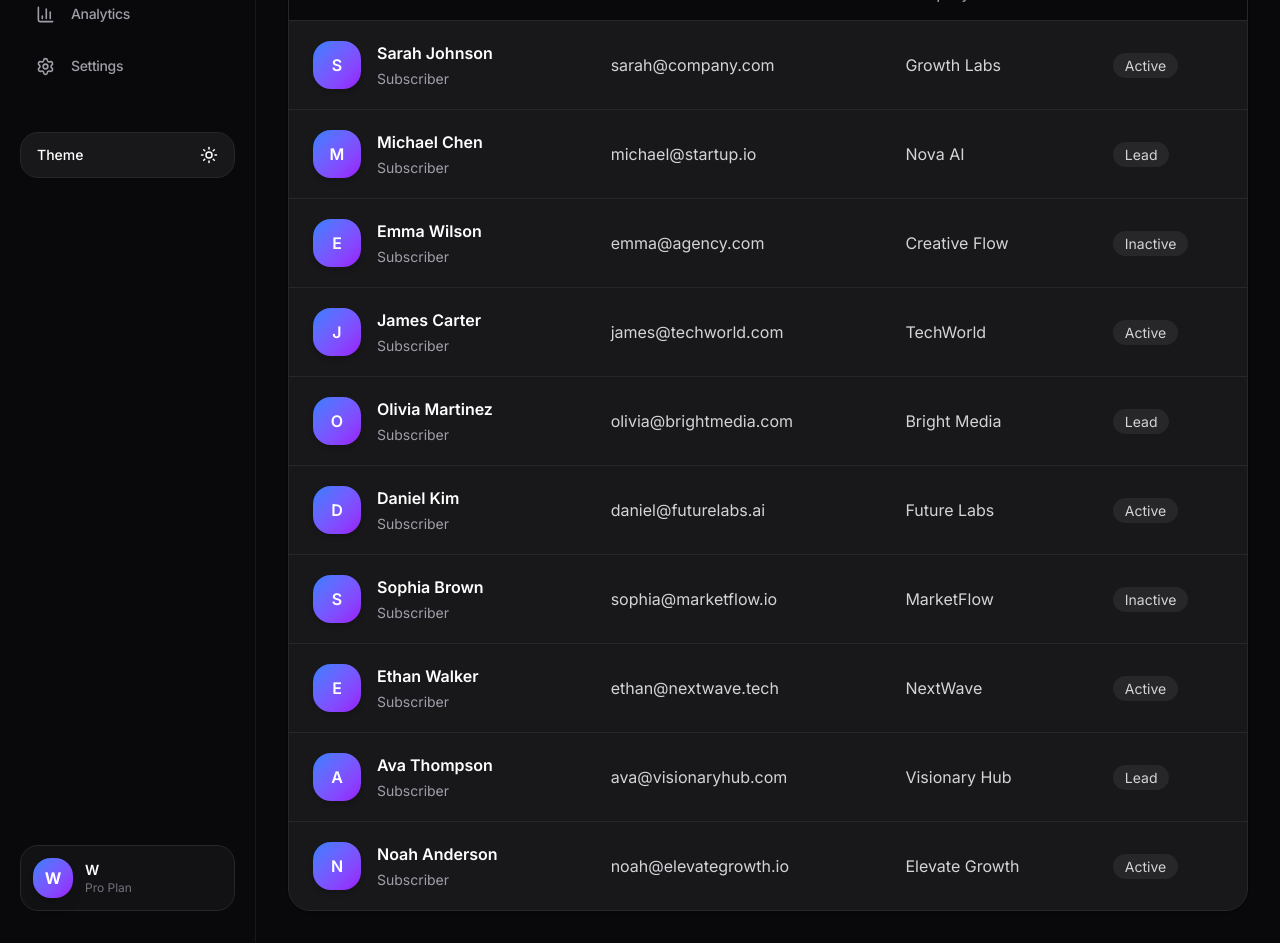
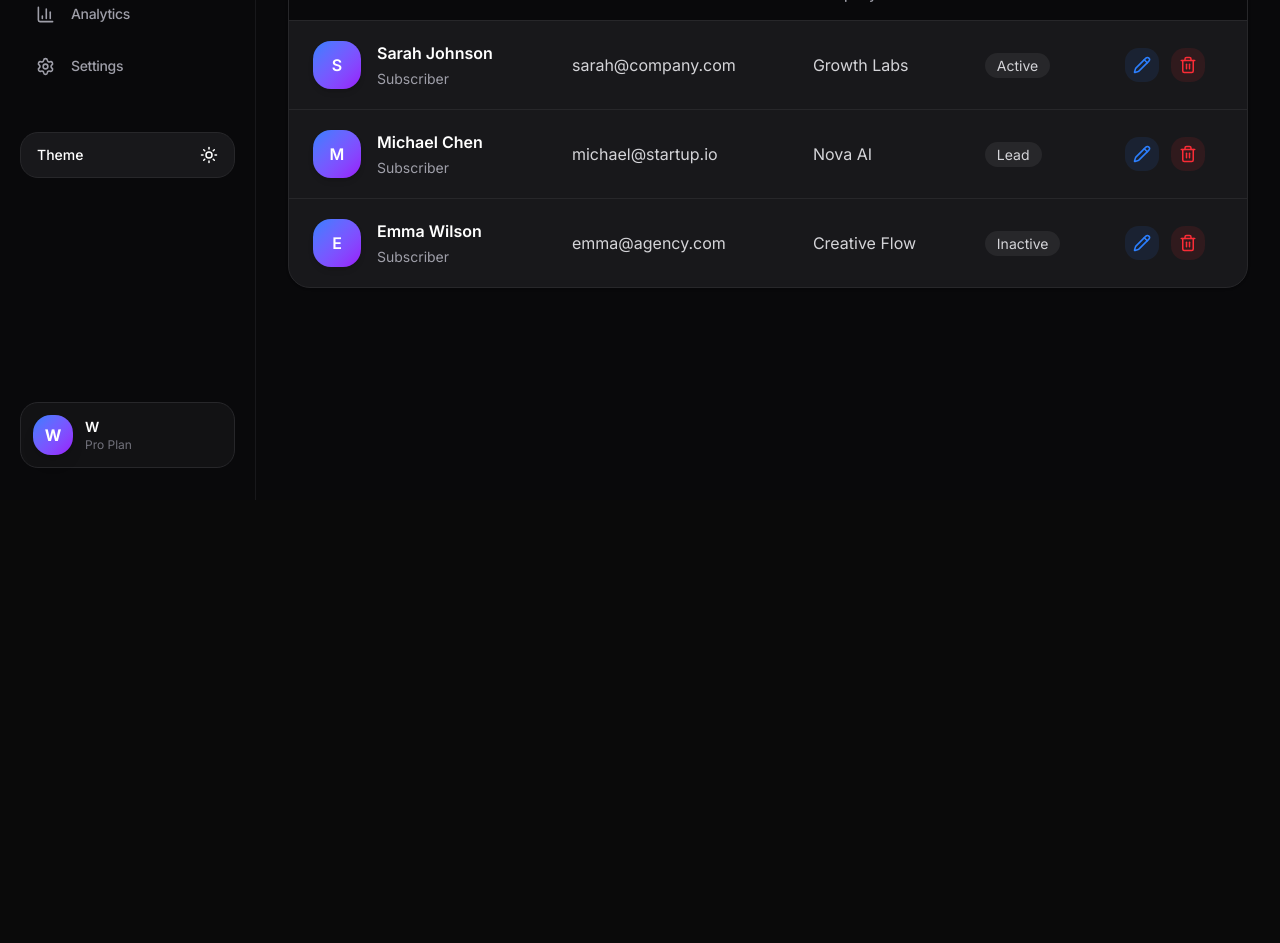
Before and after one commit to srinidhxi/Globopersona-Redesign, a Next.js app: page /contacts in a window 1280 px wide. Shown: the part 300-1243 px from the top of the page. After the commit the page ends 800 px from the top, so only its background shows below. Built offline with nearby package versions, Linux system fonts and the light colour scheme.

Commit message:
Add contact CRUD functionality

```diff
--- a/src/app/contacts/page.tsx
+++ b/src/app/contacts/page.tsx
@@ -6,12 +6,16 @@ import {
   Search,
   Users,
   Plus,
+  Pencil,
+  Trash2,
+  Check,
 } from "lucide-react"
 
 import Sidebar from "@/components/ui/layout/sidebar"
 
-const contacts = [
+const initialContacts = [
   {
+    id: 1,
     name: "Sarah Johnson",
     email: "sarah@company.com",
     company: "Growth Labs",
@@ -19,6 +23,7 @@ const contacts = [
     initial: "S",
   },
   {
+    id: 2,
     name: "Michael Chen",
     email: "michael@startup.io",
     company: "Nova AI",
@@ -26,60 +31,12 @@ const contacts = [
     initial: "M",
   },
   {
+    id: 3,
     name: "Emma Wilson",
     email: "emma@agency.com",
     company: "Creative Flow",
     status: "Inactive",
     initial: "E",
-  },
-  {
-    name: "James Carter",
-    email: "james@techworld.com",
-    company: "TechWorld",
-    status: "Active",
-    initial: "J",
-  },
-  {
-    name: "Olivia Martinez",
-    email: "olivia@brightmedia.com",
-    company: "Bright Media",
-    status: "Lead",
-    initial: "O",
-  },
-  {
-    name: "Daniel Kim",
-    email: "daniel@futurelabs.ai",
-    company: "Future Labs",
-    status: "Active",
-    initial: "D",
-  },
-  {
-    name: "Sophia Brown",
-    email: "sophia@marketflow.io",
-    company: "MarketFlow",
-    status: "Inactive",
-    initial: "S",
-  },
-  {
-    name: "Ethan Walker",
-    email: "ethan@nextwave.tech",
-    company: "NextWave",
-    status: "Active",
-    initial: "E",
-  },
-  {
-    name: "Ava Thompson",
-    email: "ava@visionaryhub.com",
-    company: "Visionary Hub",
-    status: "Lead",
-    initial: "A",
-  },
-  {
-    name: "Noah Anderson",
-    email: "noah@elevategrowth.io",
-    company: "Elevate Growth",
-    status: "Active",
-    initial: "N",
   },
 ]
 
@@ -87,7 +44,16 @@ export default function ContactsPage() {
 
   const [showModal, setShowModal] = useState(false)
 
-  const [contactsData, setContactsData] = useState(contacts)
+  const [contactsData, setContactsData] = useState(initialContacts)
+
+  const [editingId, setEditingId] = useState<number | null>(null)
+
+  const [editedContact, setEditedContact] = useState({
+    name: "",
+    email: "",
+    company: "",
+    status: "",
+  })
 
   const [newContact, setNewContact] = useState({
     name: "",
@@ -95,6 +61,82 @@ export default function ContactsPage() {
     company: "",
     status: "Active",
   })
+
+  const handleAddContact = () => {
+
+    if (
+      !newContact.name.trim() ||
+      !newContact.email.trim() ||
+      !newContact.company.trim()
+    ) {
+      alert("Please fill all fields")
+      return
+    }
+
+    const contactToAdd = {
+      id: Date.now(),
+      ...newContact,
+      initial: newContact.name.charAt(0).toUpperCase(),
+    }
+
+    setContactsData([
+      ...contactsData,
+      contactToAdd,
+    ])
+
+    setNewContact({
+      name: "",
+      email: "",
+      company: "",
+      status: "Active",
+    })
+
+    setShowModal(false)
+  }
+
+  const handleDelete = (id: number) => {
+    setContactsData(
+      contactsData.filter(contact => contact.id !== id)
+    )
+  }
+
+  const handleEdit = (contact: any) => {
+
+    setEditingId(contact.id)
+
+    setEditedContact({
+      name: contact.name,
+      email: contact.email,
+      company: contact.company,
+      status: contact.status,
+    })
+  }
+
+  const handleSaveEdit = (id: number) => {
+
+    if (
+      !editedContact.name.trim() ||
+      !editedContact.email.trim() ||
+      !editedContact.company.trim()
+    ) {
+      alert("Please fill all fields")
+      return
+    }
+
+    setContactsData(
+      contactsData.map(contact =>
+        contact.id === id
+          ? {
+              ...contact,
+              ...editedContact,
+              initial: editedContact.name.charAt(0).toUpperCase(),
+            }
+          : contact
+      )
+    )
+
+    setEditingId(null)
+  }
 
   return (
 
@@ -131,7 +173,7 @@ export default function ContactsPage() {
 
         </div>
 
-        <div className="bg-white dark:bg-zinc-900 rounded-3xl border border-zinc-200 dark:border-zinc-800 shadow-sm overflow-hidden transition-all duration-300">
+        <div className="bg-white dark:bg-zinc-900 rounded-3xl border border-zinc-200 dark:border-zinc-800 shadow-sm overflow-hidden">
 
           <div className="p-6 border-b border-zinc-200 dark:border-zinc-800 flex flex-col lg:flex-row lg:items-center lg:justify-between gap-4">
 
@@ -185,6 +227,10 @@ export default function ContactsPage() {
                     Status
                   </th>
 
+                  <th className="px-6 py-4 font-medium">
+                    Actions
+                  </th>
+
                 </tr>
 
               </thead>
@@ -194,7 +240,7 @@ export default function ContactsPage() {
                 {contactsData.map((contact) => (
 
                   <tr
-                    key={contact.email}
+                    key={contact.id}
                     className="border-t border-zinc-100 dark:border-zinc-800 hover:bg-zinc-50 dark:hover:bg-zinc-800/50 transition-all"
                   >
 
@@ -208,9 +254,26 @@ export default function ContactsPage() {
 
                         <div>
 
-                          <h3 className="font-semibold text-zinc-900 dark:text-white">
-                            {contact.name}
-                          </h3>
+                          {editingId === contact.id ? (
+
+                            <input
+                              value={editedContact.name}
+                              onChange={(e) =>
+                                setEditedContact({
+                                  ...editedContact,
+                                  name: e.target.value,
+                                })
+                              }
+                              className="bg-zinc-100 dark:bg-zinc-950 px-3 py-2 rounded-xl outline-none text-zinc-900 dark:text-white"
+                            />
+
+                          ) : (
+
+                            <h3 className="font-semibold text-zinc-900 dark:text-white">
+                              {contact.name}
+                            </h3>
+
+                          )}
 
                           <p className="text-sm text-zinc-500 dark:text-zinc-400 mt-1">
                             Subscriber
@@ -223,11 +286,45 @@ export default function ContactsPage() {
                     </td>
 
                     <td className="px-6 py-5 text-zinc-700 dark:text-zinc-300">
-                      {contact.email}
+
+                      {editingId === contact.id ? (
+
+                        <input
+                          value={editedContact.email}
+                          onChange={(e) =>
+                            setEditedContact({
+                              ...editedContact,
+                              email: e.target.value,
+                            })
+                          }
+                          className="bg-zinc-100 dark:bg-zinc-950 px-3 py-2 rounded-xl outline-none"
+                        />
+
+                      ) : (
+                        contact.email
+                      )}
+
                     </td>
 
                     <td className="px-6 py-5 text-zinc-700 dark:text-zinc-300">
-                      {contact.company}
+
+                      {editingId === contact.id ? (
+
+                        <input
+                          value={editedContact.company}
+                          onChange={(e) =>
+                            setEditedContact({
+                              ...editedContact,
+                              company: e.target.value,
+                            })
+                          }
+                          className="bg-zinc-100 dark:bg-zinc-950 px-3 py-2 rounded-xl outline-none"
+                        />
+
+                      ) : (
+                        contact.company
+                      )}
+
                     </td>
 
                     <td className="px-6 py-5">
@@ -237,6 +334,41 @@ export default function ContactsPage() {
                         {contact.status}
 
                       </span>
+
+                    </td>
+
+                    <td className="px-6 py-5">
+
+                      <div className="flex items-center gap-3">
+
+                        {editingId === contact.id ? (
+
+                          <button
+                            onClick={() => handleSaveEdit(contact.id)}
+                            className="p-2 rounded-xl bg-green-500/10 text-green-500 hover:bg-green-500/20 transition-all"
+                          >
+                            <Check size={18} />
+                          </button>
+
+                        ) : (
+
+                          <button
+                            onClick={() => handleEdit(contact)}
+                            className="p-2 rounded-xl bg-blue-500/10 text-blue-500 hover:bg-blue-500/20 transition-all"
+                          >
+                            <Pencil size={18} />
+                          </button>
+
+                        )}
+
+                        <button
+                          onClick={() => handleDelete(contact.id)}
+                          className="p-2 rounded-xl bg-red-500/10 text-red-500 hover:bg-red-500/20 transition-all"
+                        >
+                          <Trash2 size={18} />
+                        </button>
+
+                      </div>
 
                     </td>
 
@@ -300,23 +432,6 @@ export default function ContactsPage() {
                   className="w-full bg-zinc-100 dark:bg-zinc-950 text-zinc-900 dark:text-white rounded-2xl px-5 py-4 outline-none"
                 />
 
-                <select
-                  value={newContact.status}
-                  onChange={(e) =>
-                    setNewContact({
-                      ...newContact,
-                      status: e.target.value,
-                    })
-                  }
-                  className="w-full bg-zinc-100 dark:bg-zinc-950 text-zinc-900 dark:text-white rounded-2xl px-5 py-4 outline-none"
-                >
-
-                  <option>Active</option>
-                  <option>Lead</option>
-                  <option>Inactive</option>
-
-                </select>
-
               </div>
 
               <div className="flex gap-4 mt-8">
@@ -329,27 +444,7 @@ export default function ContactsPage() {
                 </button>
 
                 <button
-                  onClick={() => {
-
-                    const contactToAdd = {
-                      ...newContact,
-                      initial: newContact.name.charAt(0),
-                    }
-
-                    setContactsData([
-                      ...contactsData,
-                      contactToAdd,
-                    ])
-
-                    setNewContact({
-                      name: "",
-                      email: "",
-                      company: "",
-                      status: "Active",
-                    })
-
-                    setShowModal(false)
-                  }}
+                  onClick={handleAddContact}
                   className="flex-1 bg-black dark:bg-white text-white dark:text-black py-4 rounded-2xl font-semibold"
                 >
                   Save Contact
```
